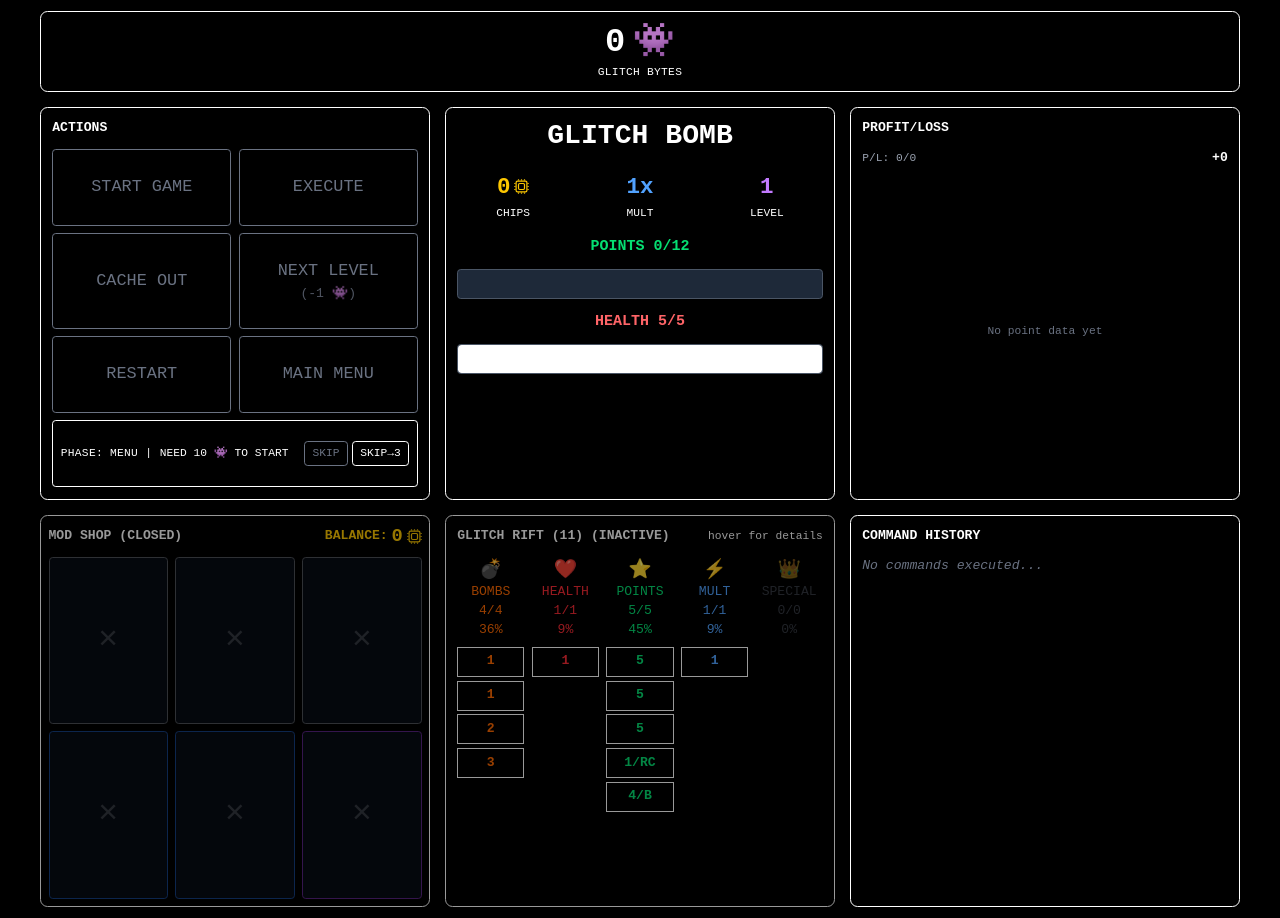
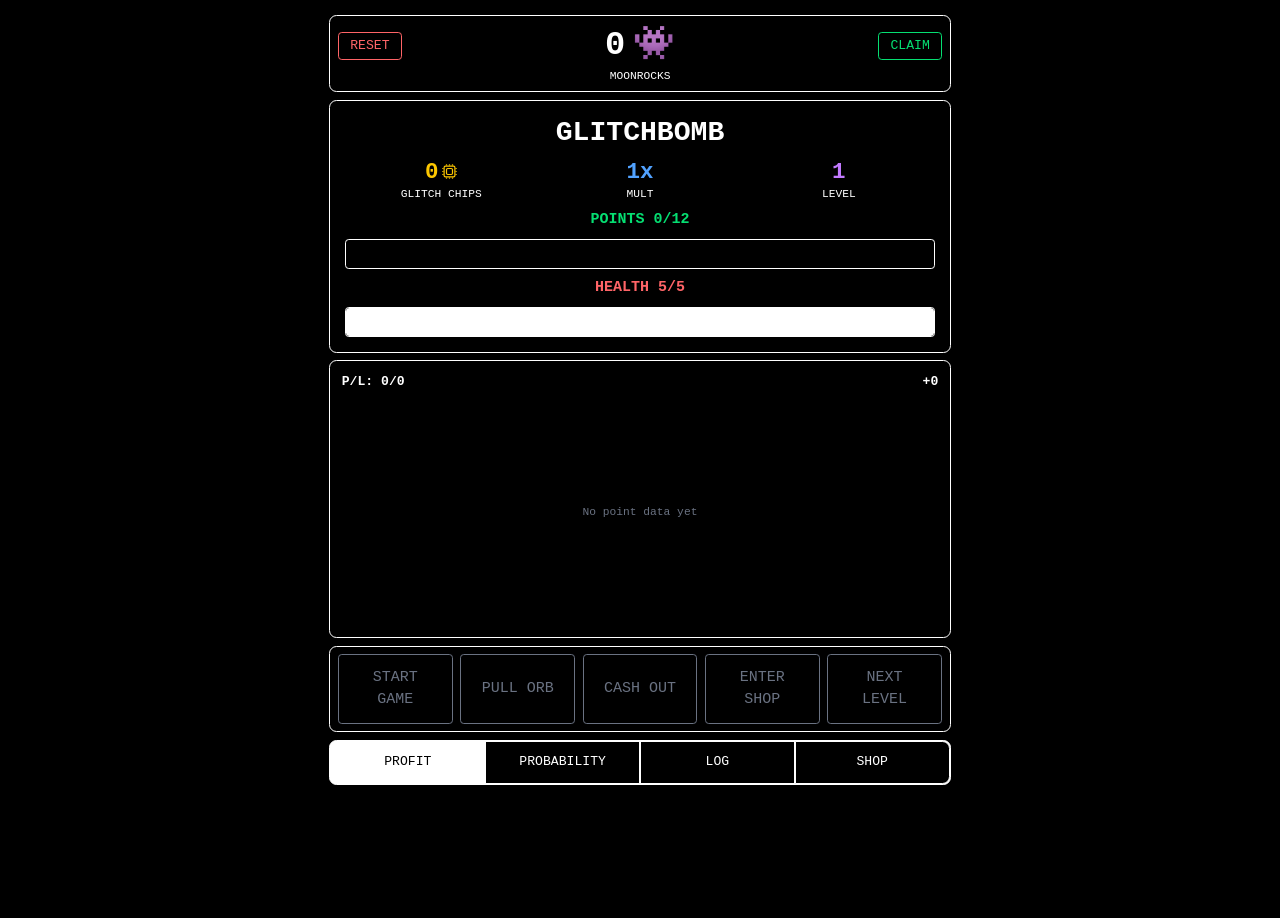
Before and after one commit to elton-cs/svelte_glitchbomb, a Svelte app: page / in a window 1280 px wide. After the commit the page ends 800 px from the top, so only its background shows below. Built offline with nearby package versions, Linux system fonts and the light colour scheme; a web font is replaced by a local one.

Commit message:
feat: use mobile layout for desktop sizing

```diff
--- a/src/App.svelte
+++ b/src/App.svelte
@@ -1,18 +1,22 @@
 <script lang="ts">
   import GameContainer from "./lib/game_container/GameContainer.svelte";
-  import GameDashboard from "./lib/components/GameDashboard.svelte";
+  // import GameDashboard from "./lib/components/GameDashboard.svelte";
 
   let devMode = $state(false);
 </script>
 
-<!-- Desktop: show GameDashboard, hide GameContainer -->
-<div class="hidden md:block">
-  <GameDashboard {devMode} />
-</div>
-
-<!-- Mobile: show GameContainer, hide GameDashboard -->
+<!-- Mobile: show GameContainer -->
 <div
   class="md:hidden flex flex-col p-2 gap-2 h-full w-full justify-between min-h-0 overflow-hidden"
 >
   <GameContainer />
 </div>
+
+<!-- Desktop: show GameContainer with empty side divs -->
+<div class="hidden md:flex md:flex-row md:h-full md:w-full">
+  <div class="flex-1"></div>
+  <div class="flex flex-col p-2 gap-2 justify-between min-h-0 overflow-hidden">
+    <GameContainer />
+  </div>
+  <div class="flex-1"></div>
+</div>
```
